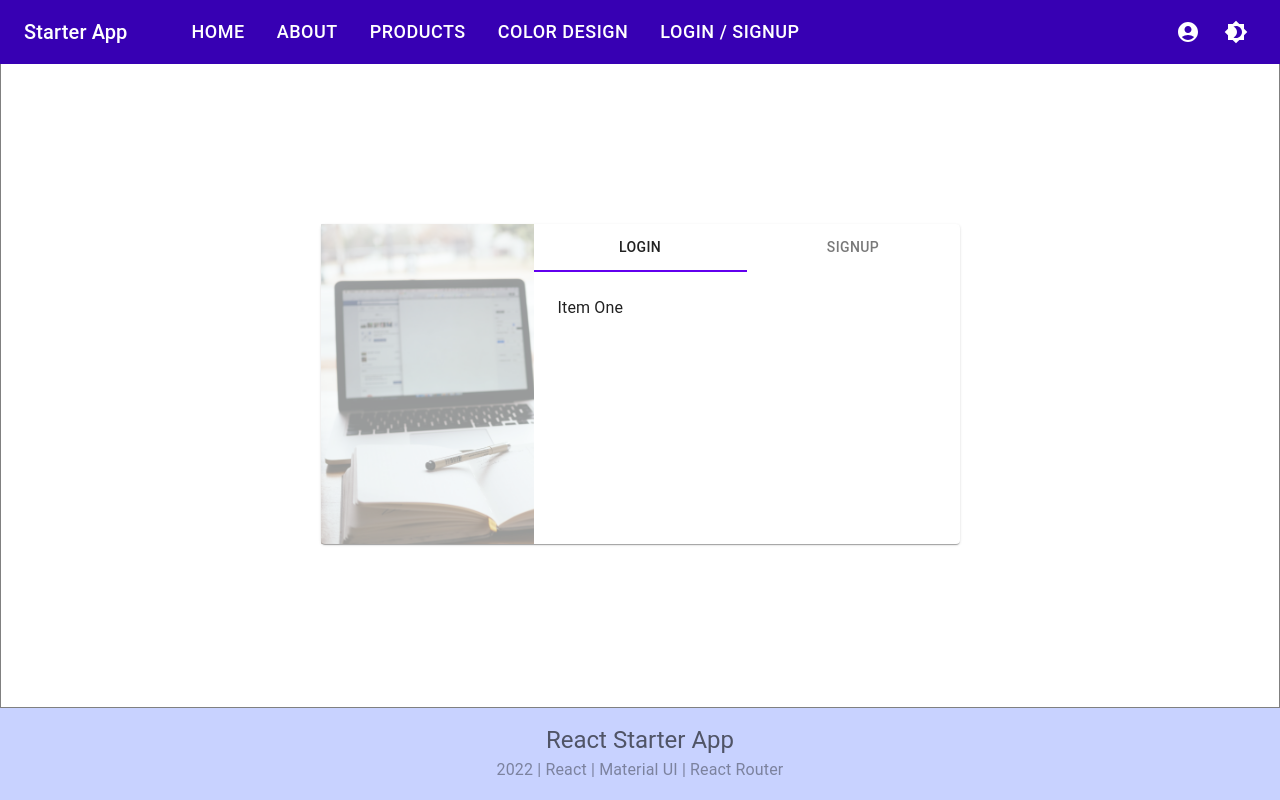
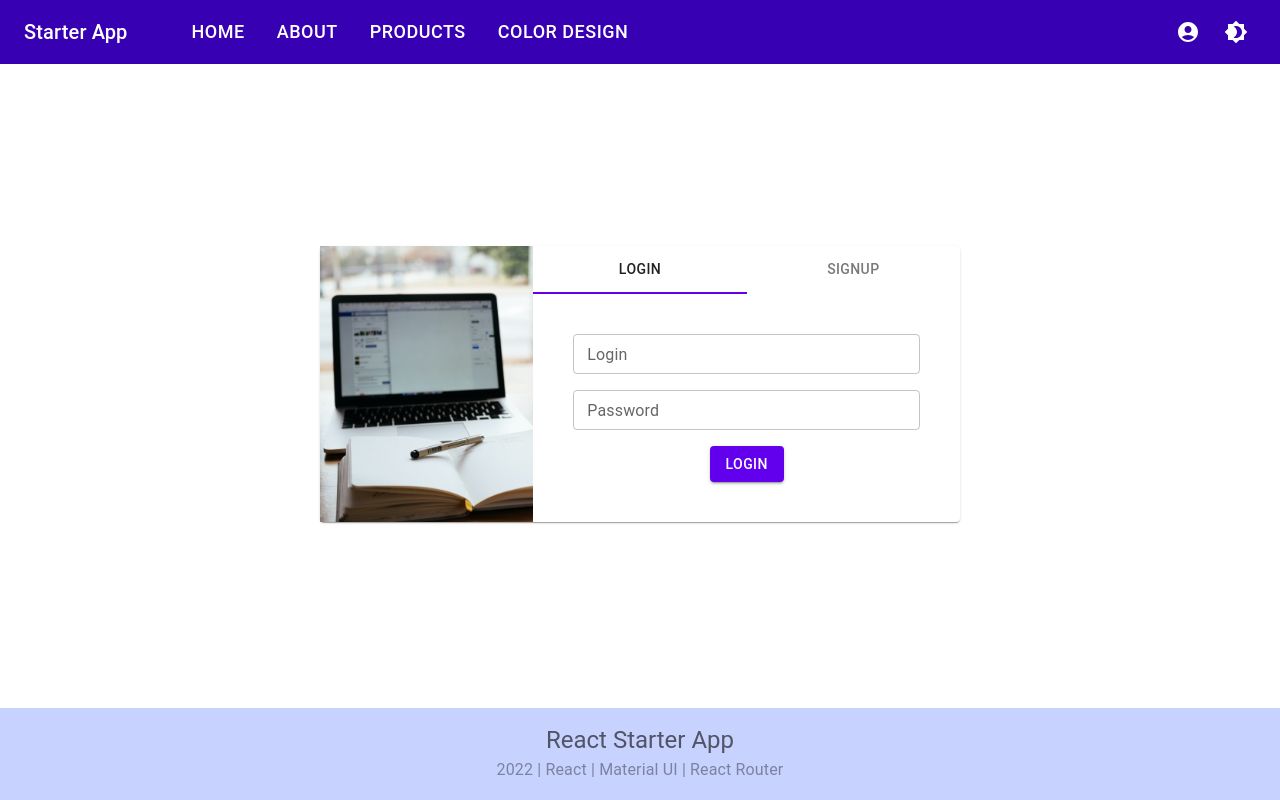
Before and after one commit to akunilovskii/certification-app-client, a React (Create React App) app: page /login-sign-up in a window 1280 px wide. Built offline with nearby package versions, Linux system fonts and the light colour scheme.

Commit message:
Login signup forms with tabs - second version (refs)

```diff
--- a/src/components/layout/Layout.tsx
+++ b/src/components/layout/Layout.tsx
@@ -25,7 +25,6 @@ function Layout({children}: any) {
               alignItems: 'center',
               justifyContent: 'center',
               padding: '80px 0 20px',
-              border: '1px grey solid',
               backgroundColor: 'background.default',
             }}
           >
--- a/src/components/shared/Navbar/Navbar.tsx
+++ b/src/components/shared/Navbar/Navbar.tsx
@@ -1,15 +1,6 @@
 import {useTheme} from '@mui/material/styles';
 import {FC, ReactElement, useContext, useState} from 'react';
-import {
-  Box,
-  Container,
-  IconButton,
-  Link,
-  Menu,
-  MenuItem,
-  Toolbar,
-  Typography,
-} from '@mui/material';
+import {Box, Container, IconButton, Link, Menu, MenuItem, Toolbar, Typography,} from '@mui/material';
 import MenuIcon from '@mui/icons-material/Menu';
 import {routes} from '../../../routes';
 import {NavLink} from 'react-router-dom';
@@ -31,6 +22,7 @@ export const Navbar: FC = (): ReactElement => {
 
     const colorMode = useContext(ColorModeContext);
     const theme = useTheme();
+
 
     return (
         <Box
@@ -65,7 +57,7 @@ export const Navbar: FC = (): ReactElement => {
                             onClick={handleOpenNavMenu}
                             color='inherit'
                         >
-              <MenuIcon />
+                            <MenuIcon/>
                         </IconButton>
                         <Menu
                             id='menu-appbar'
@@ -134,8 +126,13 @@ export const Navbar: FC = (): ReactElement => {
                             ))}
                         </Box>
                     </Box>
-          <IconButton sx={{ml: 1}} color='inherit'>
-            <AccountCircleIcon />
+                    <IconButton
+                        to={'/login-sign-up'}
+                        component={NavLink}
+                        sx={{ml: 1}} color='inherit'
+                    >
+                            <AccountCircleIcon/>
+
                     </IconButton>
                     <IconButton
                         sx={{ml: 1}}
@@ -143,9 +140,9 @@ export const Navbar: FC = (): ReactElement => {
                         color='inherit'
                     >
                         {theme.palette.mode === 'dark' ? (
-              <Brightness7Icon />
+                            <Brightness7Icon/>
                         ) : (
-              <Brightness4Icon />
+                            <Brightness4Icon/>
                         )}
                     </IconButton>
                 </Toolbar>
--- a/src/pages/LoginSignUp/LoginSignUp.tsx
+++ b/src/pages/LoginSignUp/LoginSignUp.tsx
@@ -1,10 +1,8 @@
-import {Button, Grid, Paper, TextField} from '@mui/material';
-import {FC, useState} from 'react';
+import {Button, Grid, Paper, TextField, TextFieldProps } from '@mui/material';
+import {FC, useState, useRef} from 'react';
 import SideImage from '../../components/sideImage/sideImage';
 
-// import SwipeableViews from 'react-swipeable-views';
-import { useTheme } from '@mui/material/styles';
-import AppBar from '@mui/material/AppBar';
+import {useTheme} from '@mui/material/styles';
 import Tabs from '@mui/material/Tabs';
 import Tab from '@mui/material/Tab';
 import Typography from '@mui/material/Typography';
@@ -18,7 +16,7 @@ interface TabPanelProps {
 }
 
 function TabPanel(props: TabPanelProps) {
-    const { children, value, index, ...other } = props;
+    const {children, value, index, ...other} = props;
 
     return (
         <div
@@ -29,8 +27,8 @@ function TabPanel(props: TabPanelProps) {
             {...other}
         >
             {value === index && (
-                <Box sx={{ p: 3 }}>
-                    <Typography>{children}</Typography>
+                <Box sx={{p: 3}}>
+                    {children}
                 </Box>
             )}
         </div>
@@ -45,8 +43,50 @@ function a11yProps(index: number) {
 }
 
 
+const LoginForm: FC<{ index: number }> = ({index}) => {
 
-const LoginForm: FC = () => {
+    const login = useRef<TextFieldProps>(null);
+    const password = useRef<TextFieldProps>(null);
+    const email = useRef<TextFieldProps>(null);
+    const newPassword = useRef<TextFieldProps>(null);
+    const rePassword = useRef<TextFieldProps>(null);
+
+    const formRows = [
+        [
+            {
+                label: 'Login',
+                type: 'text',
+                ref: login
+            },
+            {
+                label: 'Password',
+                type: 'password',
+                ref: password
+            }
+        ],
+        [
+            {
+                label: 'Email',
+                type: 'email',
+                ref: email
+            },
+            {
+                label: 'Password',
+                type: 'password',
+                ref: newPassword
+            },
+            {
+                label: 'Re-enter password',
+                type: 'password',
+                ref: rePassword
+            }
+        ]
+    ]
+
+    function onClick(index: number) {
+        formRows[index].map(el => console.log(el.ref.current?.value));
+    }
+
     return (
         <Grid
             container
@@ -55,26 +95,17 @@ const LoginForm: FC = () => {
             height='100%'
             sx={{gap: '1rem', justifyContent: 'center', padding: '1rem'}}
         >
-            <TextField
-                id='standard-error-helper-text'
-                label='Login'
-                fullWidth
-                size='small'
-            />
-            <TextField
-                id='standard-error-helper-text'
-                label='Password'
-                fullWidth
-                size='small'
-            />
-            <Button variant='contained'>Login</Button>
+            {formRows[index].map((el) => <TextField key={el.label} inputRef={el.ref} label={el.label} type={el.type} fullWidth size='small'/>)}
+
+            <Button onClick={() => onClick(index)} variant='contained'>{index?'Register':'Login'}</Button>
         </Grid>
     );
 };
 
+
 export const LoginSignUp: FC = () => {
     const [loggedIn, setLoggedIn] = useState(false);
-    const [formType, setFormType] = useState('login');
+
 
     const theme = useTheme();
     const [value, setValue] = useState(0);
@@ -82,11 +113,6 @@ export const LoginSignUp: FC = () => {
     const handleChange = (event: React.SyntheticEvent, newValue: number) => {
         setValue(newValue);
     };
-
-    const handleChangeIndex = (index: number) => {
-        setValue(index);
-    };
-
 
 
     return (
@@ -101,8 +127,6 @@ export const LoginSignUp: FC = () => {
                     item
                     md={4}
                     sx={{
-                        height: '25vmax',
-                        opacity: '40%',
                         display: {xs: 'none', md: 'flex'},
                     }}
                 >
@@ -118,55 +142,21 @@ export const LoginSignUp: FC = () => {
                                 textColor="inherit"
                                 variant="fullWidth"
                                 aria-label="login signup bar"
-                                sx={{width:'100%'}}
+                                sx={{width: '100%'}}
                             >
                                 <Tab sx={{width: '100%'}} label="Login" {...a11yProps(0)} />
                                 <Tab sx={{width: '100%'}} label="SignUp" {...a11yProps(1)} />
                             </Tabs>
 
-                            {/*<Button*/}
-                            {/*    variant='outlined'*/}
-                            {/*    sx={{*/}
-                            {/*        flex: '1 0 auto',*/}
-                            {/*        backgroundColor: 'lightgray',*/}
-                            {/*        color: 'darkgray',*/}
-                            {/*        borderBottom: 'none',*/}
-                            {/*        borderRadius: '0',*/}
-                            {/*    }}*/}
-                            {/*    onClick={() => setFormType('login')}*/}
-                            {/*>*/}
-                            {/*    Login*/}
-                            {/*</Button>*/}
-                            {/*<Button*/}
-                            {/*    variant='outlined'*/}
-                            {/*    sx={{*/}
-                            {/*        flex: '1 0 auto',*/}
-                            {/*        backgroundColor: 'lightgray',*/}
-                            {/*        color: 'darkgray',*/}
-                            {/*        borderBottom: 'none',*/}
-                            {/*        borderRadius: '0',*/}
-                            {/*    }}*/}
-                            {/*    onClick={() => setFormType('signUp')}*/}
-                            {/*>*/}
-                            {/*    SignUp*/}
-                            {/*</Button>*/}
                         </Grid>
 
                         <Grid sx={{flex: '1 0 auto'}}>
-                            {/*<SwipeableViews*/}
-                            {/*    axis={theme.direction === 'rtl' ? 'x-reverse' : 'x'}*/}
-                            {/*    index={value}*/}
-                            {/*    onChangeIndex={handleChangeIndex}*/}
-                            {/*>*/}
-                                <TabPanel value={value} index={0} dir={theme.direction}>
-                                    Item One
-                                </TabPanel>
-                                <TabPanel value={value} index={1} dir={theme.direction}>
-                                    Item Two
-                                </TabPanel>
-                            {/*</SwipeableViews>*/}
-                            {/*<LoginForm/>*/}
-                            {/*{formType}*/}
+                            <TabPanel value={value} index={0} dir={theme.direction}>
+                                <LoginForm index={0}/>
+                            </TabPanel>
+                            <TabPanel value={value} index={1} dir={theme.direction}>
+                                <LoginForm index={1}/>
+                            </TabPanel>
                         </Grid>
                     </Grid>
                 </Grid>
--- a/src/routes.ts
+++ b/src/routes.ts
@@ -3,7 +3,7 @@ import {FC} from 'react';
 
 interface Route {
   key: string;
-  title: string;
+  title?: string;
   path: string;
   enabled: boolean;
   component: FC<{}>;
@@ -40,7 +40,7 @@ export const routes: Array<Route> = [
   },
   {
     key: 'login-sign-up',
-    title: 'Login / SignUp',
+    // title: 'Login / SignUp',
     path: '/login-sign-up',
     enabled: true,
     component: LoginSignUp,
```
Lines whose indentation alone changed are shown as unchanged.
